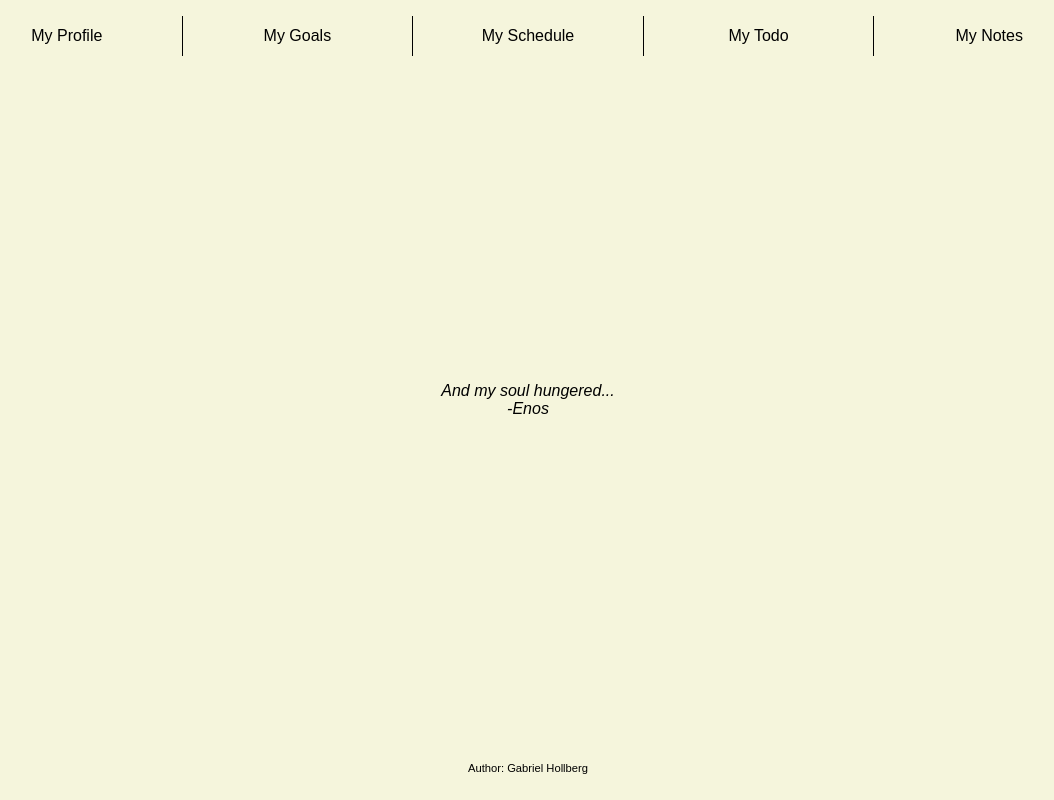
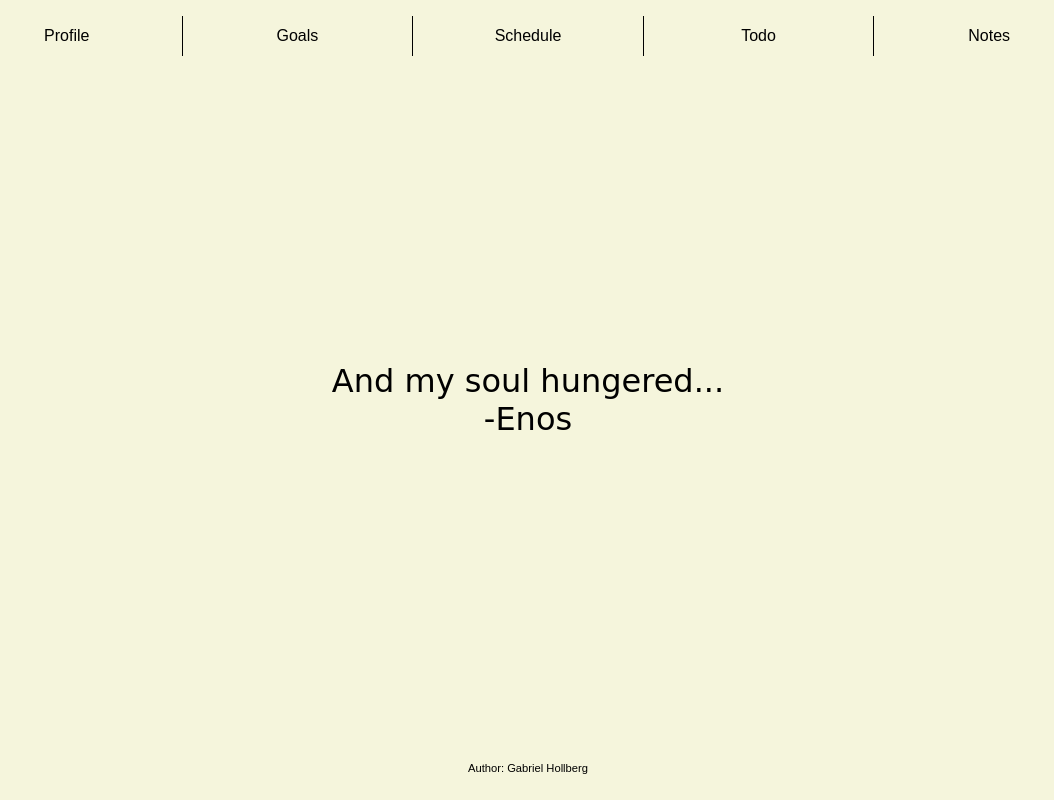
Before and after one commit to GabrielHollberg/startup, a plain HTML site: page index.html in a window 1280 px wide. Shown: the whole page, without its empty margins (112-1166 px from the left). Drawn offline with Linux system fonts and the light colour scheme.

Commit message:
Changed quote format

```diff
--- a/index.html
+++ b/index.html
@@ -10,16 +10,16 @@
 
         <header>
             <nav>
-                <a href="profile.html">My Profile</a>
-                <a href="goals.html">My Goals</a>
-                <a href="schedule.html">My Schedule</a>
-                <a href="todo.html">My Todo</a>
-                <a id="notes" href="notes.html">My Notes</a>
+                <a href="profile.html">Profile</a>
+                <a href="goals.html">Goals</a>
+                <a href="schedule.html">Schedule</a>
+                <a href="todo.html">Todo</a>
+                <a id="notes" href="notes.html">Notes</a>
             </nav>
         </header>
 
         <main>
-            <p><i>And my soul hungered...<br/>-Enos</i></p>
+            <p id="quote">And my soul hungered...<br/>-Enos</p>
         </main>
 
         <footer>
--- a/main.css
+++ b/main.css
@@ -90,6 +90,11 @@ a {
     border-right: none;
 }
 
+#quote {
+    font-family: "Brush Script MT", cursive;
+    font-size: 2em;
+}
+
 a:hover {
     background-color: var(--primary);
     color: var(--secondary);
```
